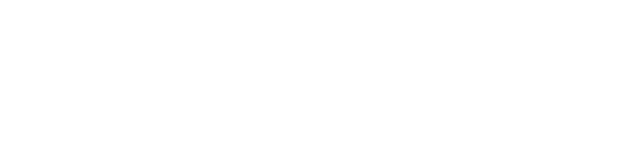
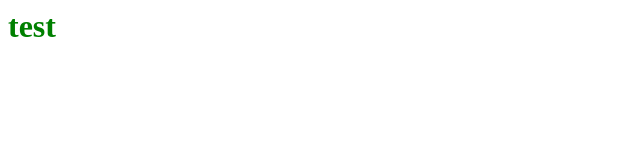
Before and after one commit to WWI22-ProjectWS22/projectWS22, a plain HTML site: page index.html in a window 1280 px wide. Shown: the full height of the page, 0-640 px from the left. Drawn offline with Linux system fonts and the light colour scheme.

Commit message:
Test Style
testing stylesheet functionality

```diff
--- a/index.html
+++ b/index.html
@@ -1,7 +1,9 @@
 <html>
 	<head>
-		<link rel="stylesheeet" href="style.css">
+		<link rel="stylesheet" href="style.css">
+		<title>Hallo Welt</title>
 	</head>
 	<body>
+		<h1>test</h1>
 	</body>
 </html>
--- a/style.css
+++ b/style.css
@@ -0,0 +1,3 @@
+h1{
+	color: green;
+}
```
